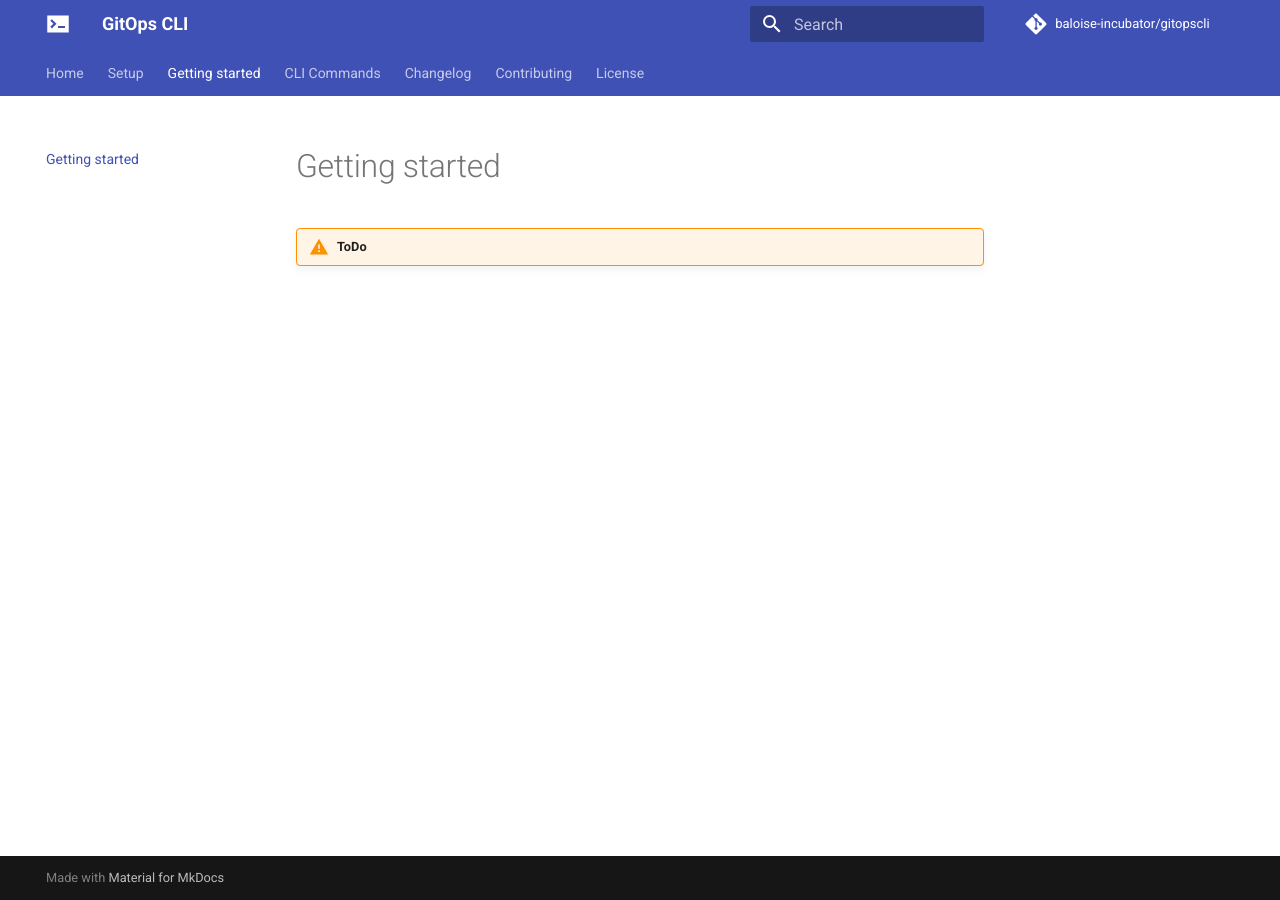
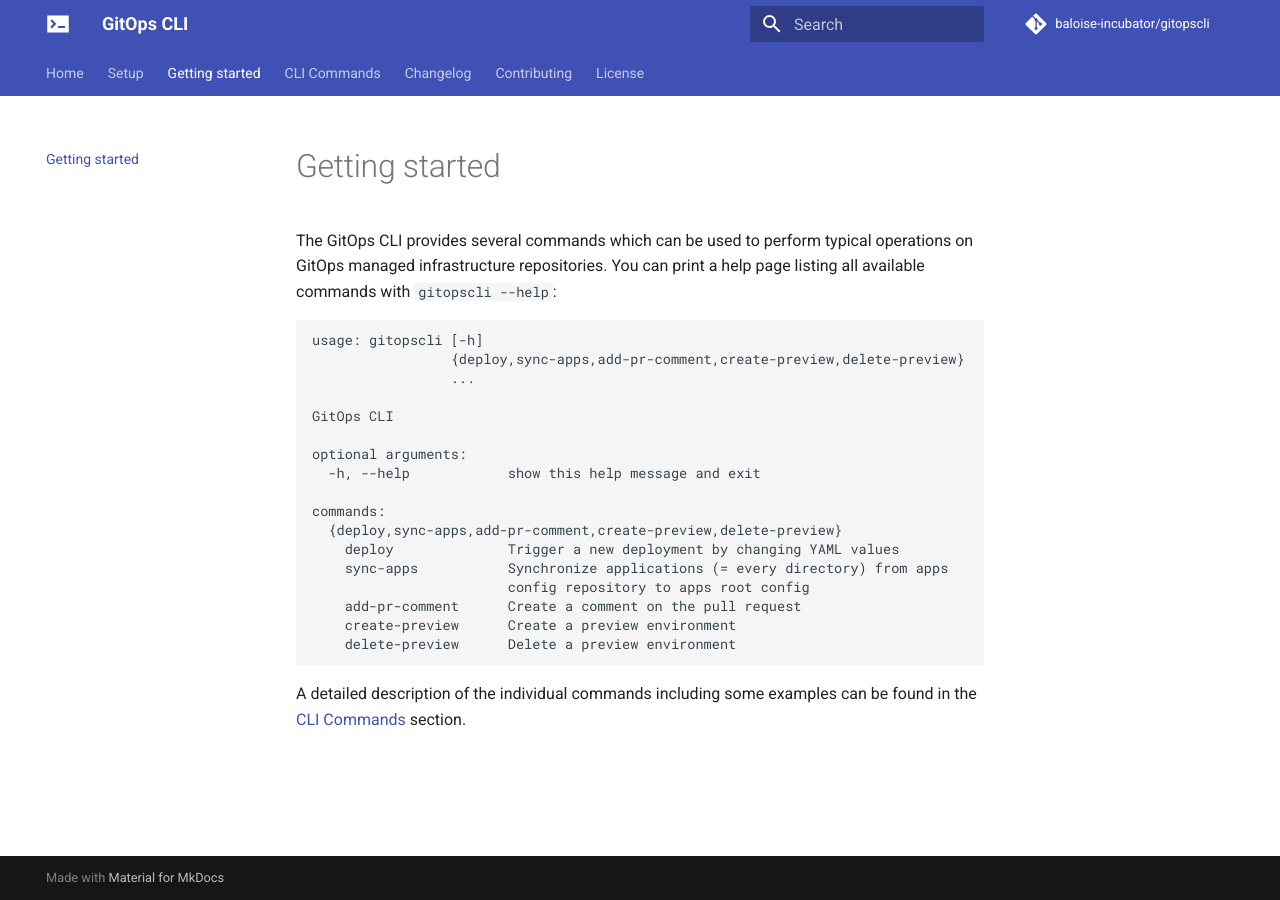
Before and after one commit to baloise/gitopscli, an MkDocs documentation site: the page built from docs/getting-started.md, in a window 1280 px wide. Built offline with MkDocs 1.6.1 and Material for MkDocs 9.7.7, drawn with Linux system fonts in a browser that asks for light colours; comment, search, counter and statistics services are not loaded.

Commit message:
add short getting started doc

````diff
--- a/docs/getting-started.md
+++ b/docs/getting-started.md
@@ -1,3 +1,25 @@
 # Getting started
 
-!!! warning "ToDo"
+The GitOps CLI provides several commands which can be used to perform typical operations on GitOps managed infrastructure repositories. You can print a help page listing all available commands with `gitopscli --help`:
+
+```
+usage: gitopscli [-h]
+                 {deploy,sync-apps,add-pr-comment,create-preview,delete-preview}
+                 ...
+
+GitOps CLI
+
+optional arguments:
+  -h, --help            show this help message and exit
+
+commands:
+  {deploy,sync-apps,add-pr-comment,create-preview,delete-preview}
+    deploy              Trigger a new deployment by changing YAML values
+    sync-apps           Synchronize applications (= every directory) from apps
+                        config repository to apps root config
+    add-pr-comment      Create a comment on the pull request
+    create-preview      Create a preview environment
+    delete-preview      Delete a preview environment
+```
+
+A detailed description of the individual commands including some examples can be found in the [CLI Commands](/commands/add-pr-comment/) section.
````
